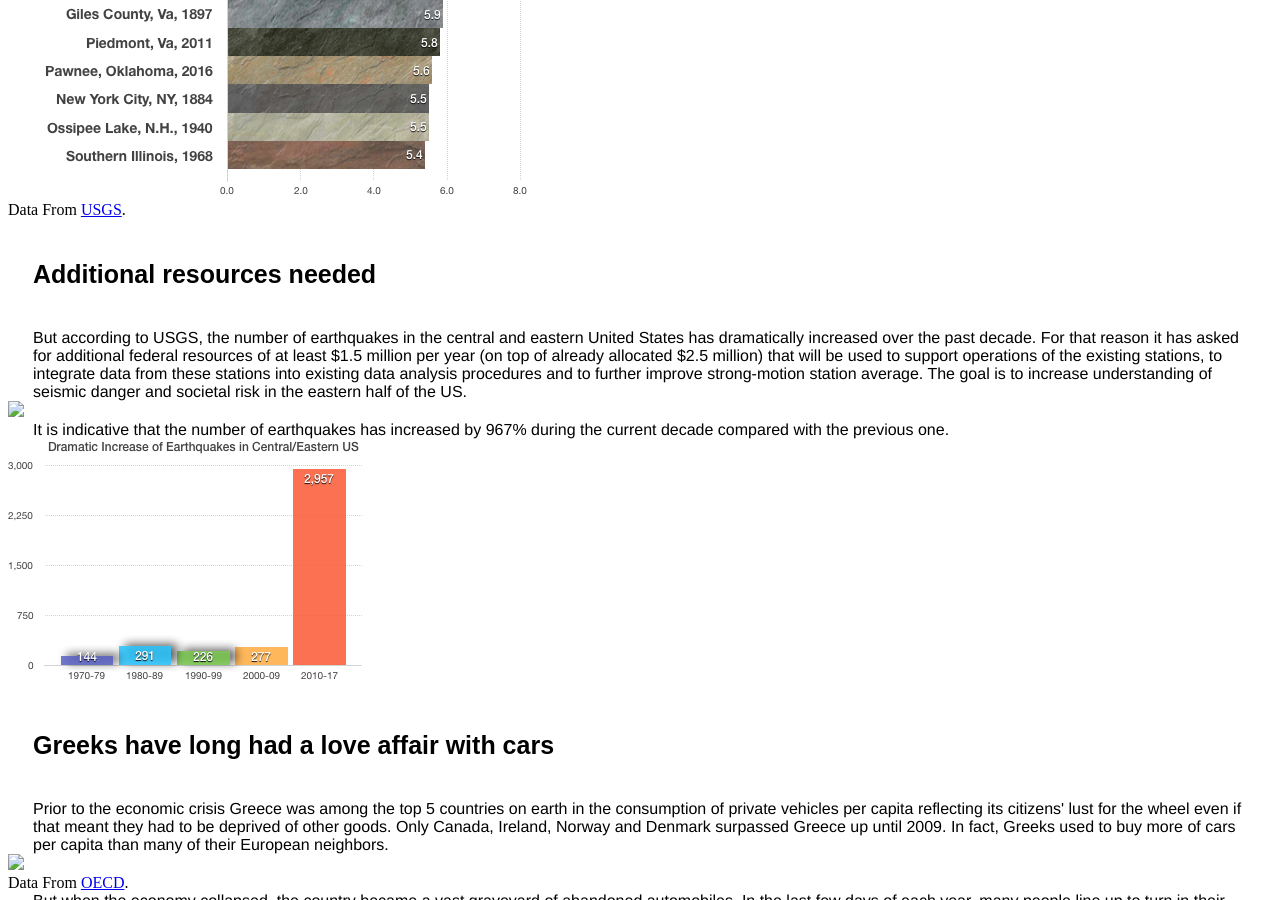
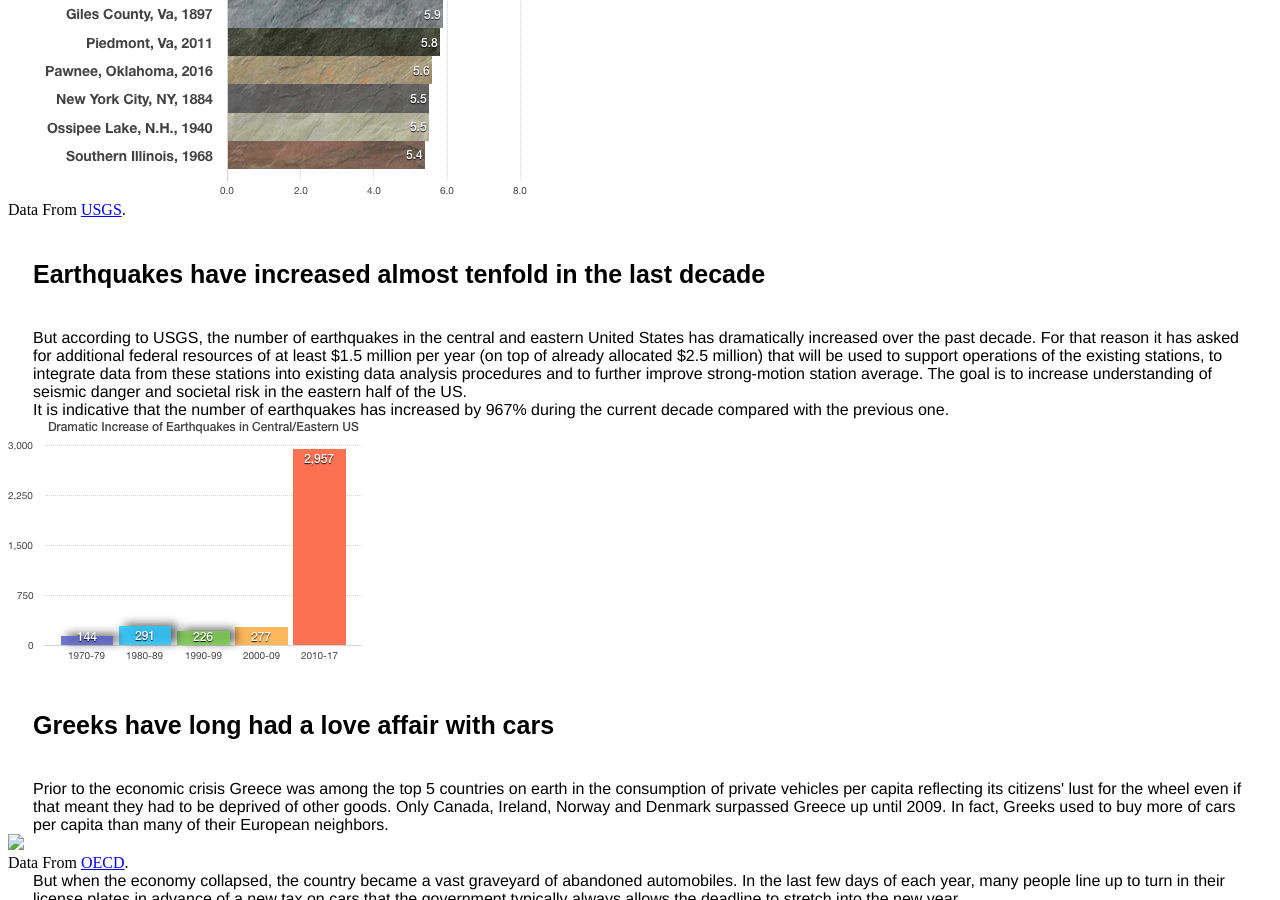
Before and after one commit to chrgavalas/data-projects, a Jekyll site: the page docs/US-Earthquakes/index.html, which Jekyll copies as it is, in a window 1280 px wide and 900 px high, scrolled down 654 px. Built offline with Jekyll 4.4.1, drawn with Linux system fonts in a browser that asks for light colours.

Commit message:
Earthquakes

```diff
--- a/docs/US-Earthquakes/index.html
+++ b/docs/US-Earthquakes/index.html
@@ -17,10 +17,9 @@
   <p> It was among the major earthquakes on the East Coast of all times, with the second largest being an estimated 7.3 magnitude temblor that struck Charleston, S.C., in 1886. </p> </div>
   <img src="large-quakes.png">
   <div> Data From <a href="https://www.usgs.gov/" target="blank"> USGS</a>. </div>
-  <h3 class="title"> Additional resources needed </h3>
+  <h3 class="title"> Earthquakes have increased almost tenfold in the last decade </h3>
   <div class="story_article">  But according to USGS, the number of earthquakes in the central and eastern United States has dramatically increased over the past decade. For that reason it has asked for additional federal resources of at least $1.5 million per year (on top of already allocated $2.5 million) that will be used to support operations of the existing stations, to integrate data from these stations into existing data analysis procedures and to further improve strong-motion station average. The goal is to increase understanding of seismic danger and societal risk in the eastern half of the US.
   </div>
-  <img src="pic2.png">
   <div class="story_article"> It is indicative that the number of earthquakes has increased by 967% during the current decade compared with the previous one. </div>
   <img src="increase-quakes.png">
   <h3 class="title"> Greeks have long had a love affair with cars </h3>
```
